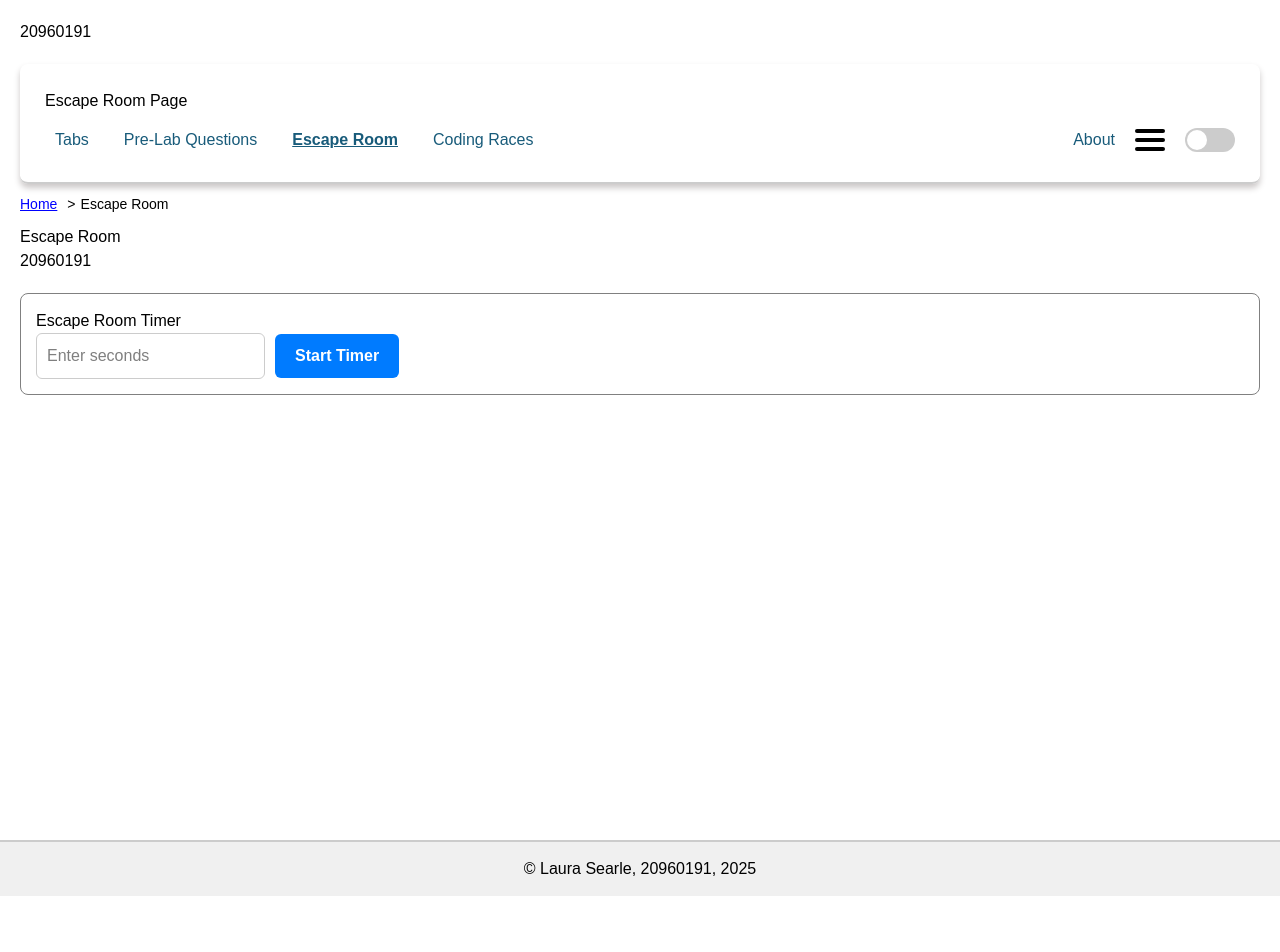
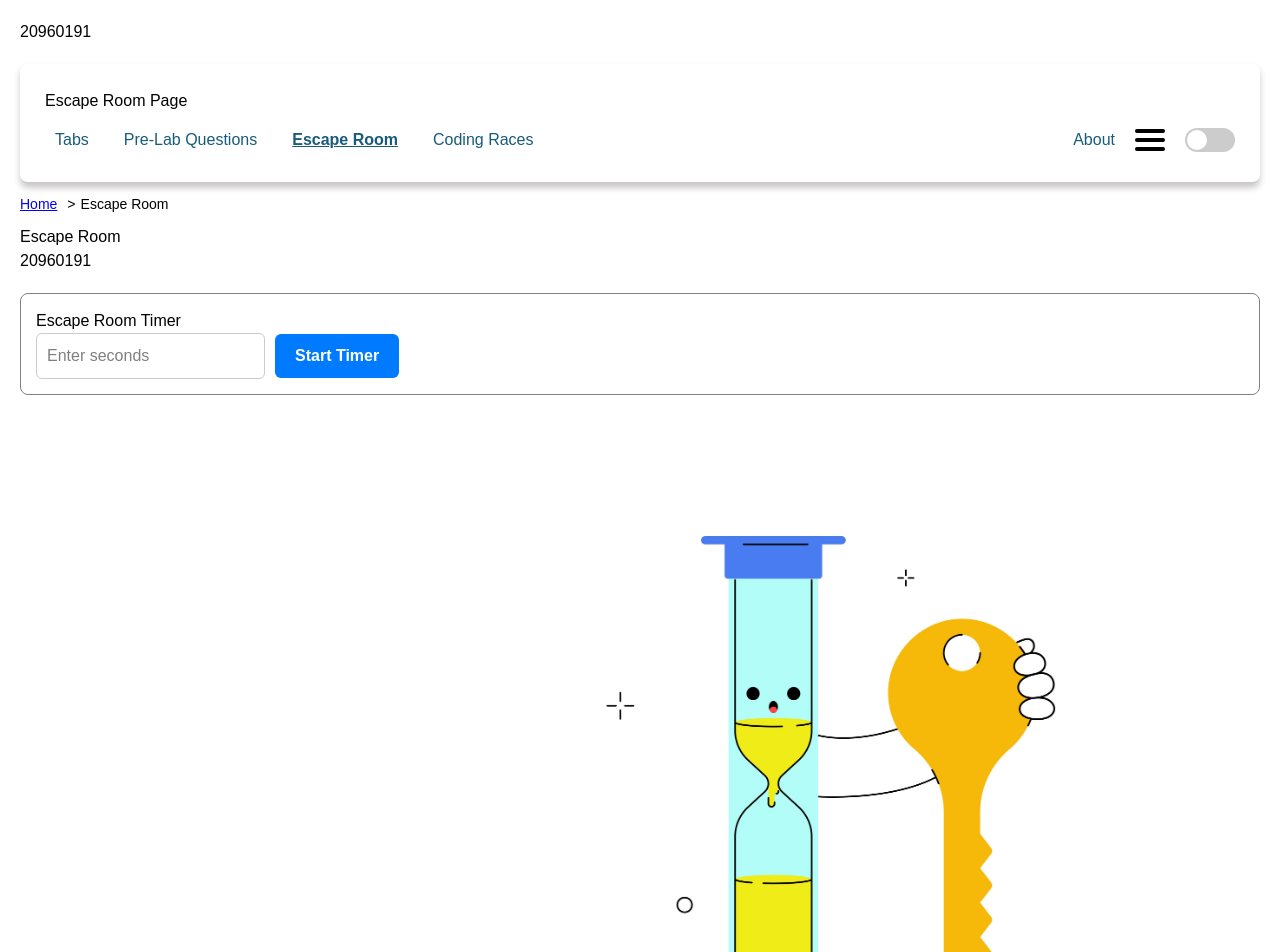
Before and after one commit to lsearle94/nextjs-tabs-assignment, a Next.js app: page /escape-room in a window 1280 px wide. Shown: the top 952 px of the page. Before the commit the page ends 896 px from the top, so only its background shows below. Built offline with nearby package versions, Linux system fonts and the light colour scheme.

Commit message:
Added image for nicer UI

```diff
--- a/src/app/escape-room/page.tsx
+++ b/src/app/escape-room/page.tsx
@@ -245,6 +245,20 @@ export default function EscapeRoom() {
             boxShadow: isDark ? "0 0 10px rgba(255, 85, 85, 0.6)" : "0 0 10px rgba(204, 0, 0, 0.3)",
             transition: "all 0.2s ease",
         },
+        imageWrapper: {
+            display: "flex",
+            justifyContent: "flex-end",
+            marginTop: "30px",
+        },
+        imageBox: {
+            backgroundImage: "url('/kotak-kanan-9M-27mgz8Vg-unsplash.jpg')",
+            backgroundSize: "cover",
+            backgroundRepeat: "no-repeat",
+            backgroundPosition: "center right",
+            width: "70%",
+            height: "700px",
+            borderRadius: "8px",
+        },
     };
 
     return(
@@ -309,6 +323,10 @@ export default function EscapeRoom() {
                             </>
                         )}
                     </div>
+                    {/* Image block aligned to the right */}
+                    <div style={styles.imageWrapper}>
+                        <div style={styles.imageBox}></div>
+                    </div>
                 </main>
             </div>
 
```
Also changed, not shown: public/kotak-kanan-9M-27mgz8Vg-unsplash.jpg (added).
